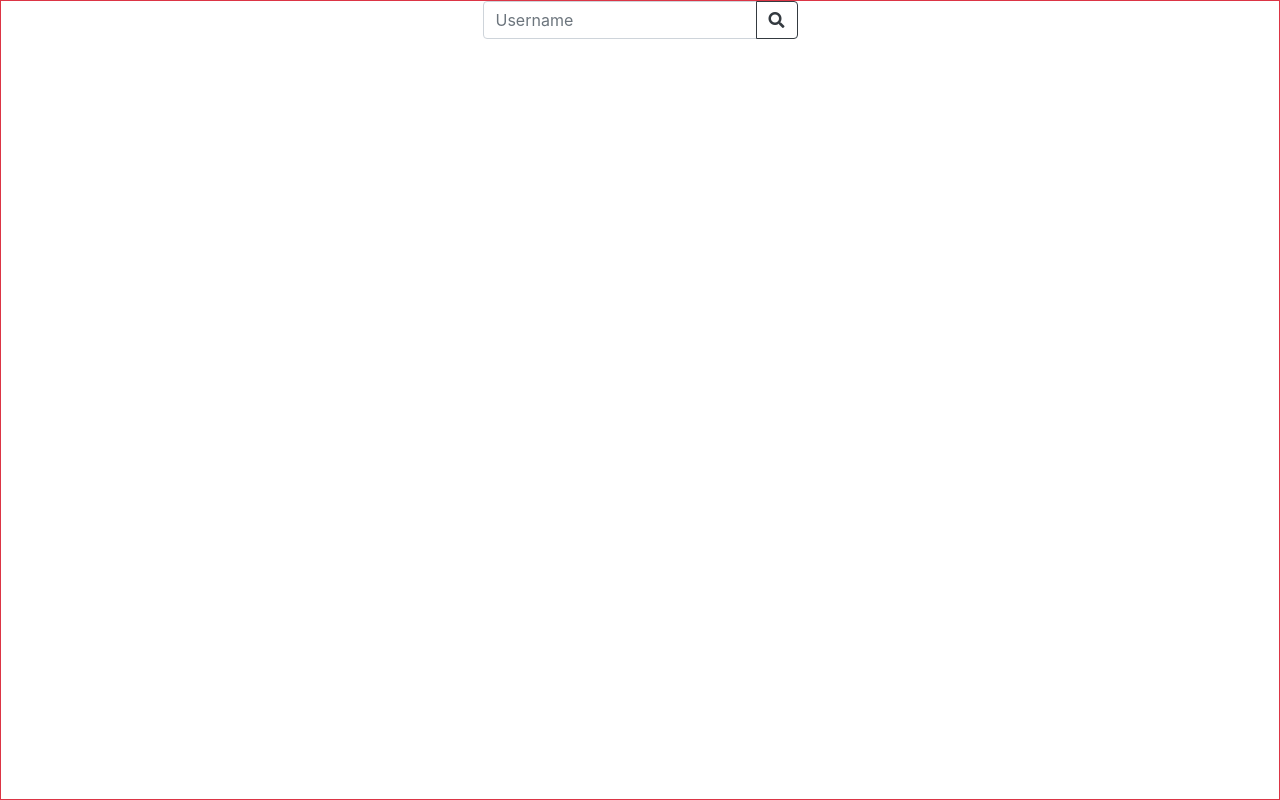
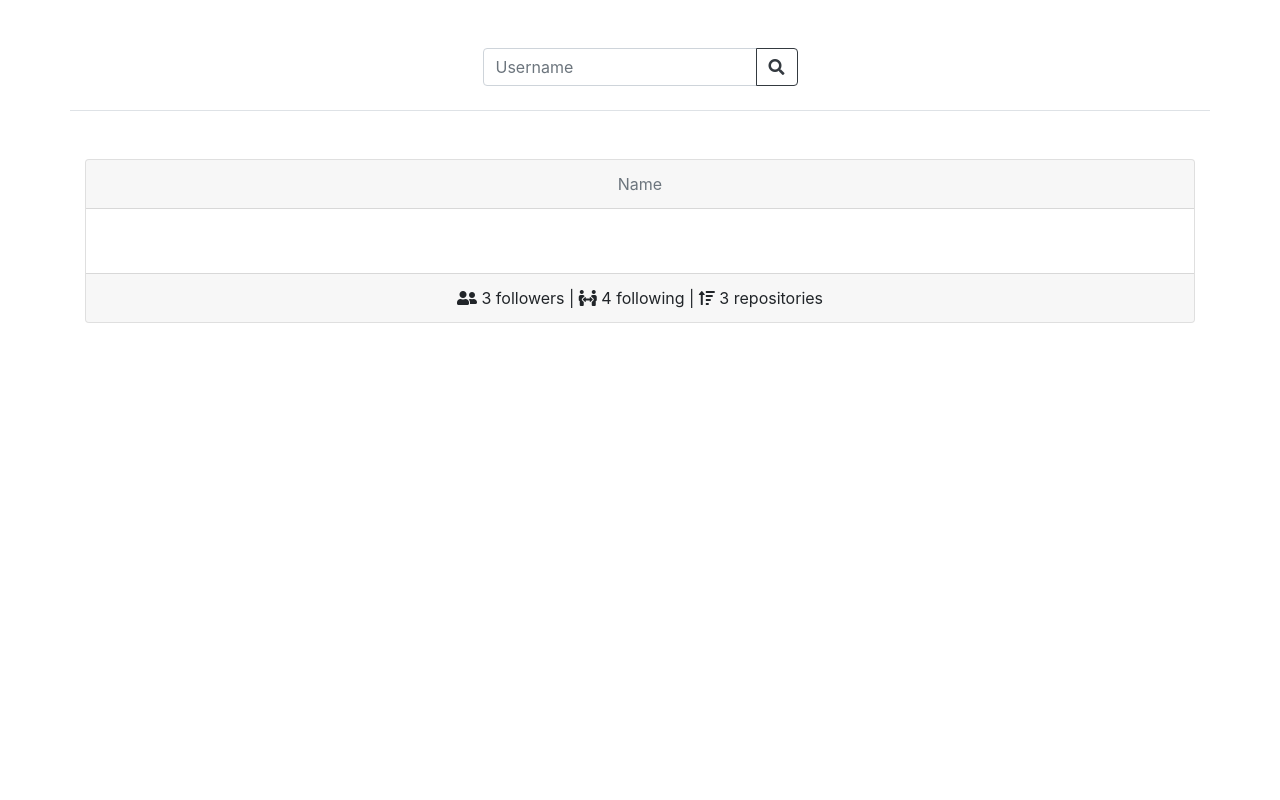
Before and after one commit to TechFring/github-profiles, a website: page index.html in a window 1280 px wide. Drawn offline with nearby package versions, Linux system fonts and the light colour scheme; some packages are replaced by stand-ins of ours; a script that the page names is missing.

Commit message:
adicionado o card dos dados do perfil

```diff
--- a/index.html
+++ b/index.html
@@ -20,14 +20,14 @@
     <link rel="stylesheet" href="css/style.css">
 </head>
 
-<body class="border border-danger">
-    <section class="container">
-        <div class="d-flex">
-            <form class="form-inline mx-auto">
+<body>
+    <section id="search" class="container d-flex border-bottom">
+        <div class="mx-auto mt-5 mb-4">
+            <form class="form-inline">
                 <div class="input-group">
-                    <input type="text" class="form-control" placeholder="Username">
+                    <input type="text" class="form-control" placeholder="Username" required>
                     <div class="input-group-append">
-                        <button class="btn btn-outline-dark" type="submit" title="search">
+                        <button class="btn btn-outline-dark" type="submit">
                             <i class="fas fa-search"></i>
                         </button>
                     </div>
@@ -36,13 +36,34 @@
         </div>
     </section>
 
+
+    <section id="data" class="container mt-5">
+        <div class="card text-center">
+            <div class="card-header text-muted">
+                Name
+            </div>
+            <div class="card-body">
+                <img class="img-fluid">
+            </div>
+            <div class="card-footer">
+                <i class="fas fa-user-friends"></i> 3 followers |
+                <i class="fas fa-people-arrows"></i> 4 following |
+                <i class="fas fa-sort-amount-up"></i> 3 repositories
+            </div>
+        </div>
+    </section>
+
+
     <!-- Optional JavaScript -->
     <!-- jQuery first, then Popper.js, then Bootstrap JS -->
     <script src="node_modules/jquery/dist/jquery.min.js"></script>
-    <script src="node_modules/popper.js/dist/popper.min.js"></script>
+    <!-- <script src="node_modules/popper.js/dist/popper.min.js"></script> -->
     <script src="node_modules/bootstrap/dist/js/bootstrap.min.js"></script>
 
     <script src="node_modules/alertifyjs/build/alertify.min.js"></script>
+
+    <script src="js/events.js"></script>
+    <script src="js/requests.js"></script>
 </body>
 
 </html>
```
